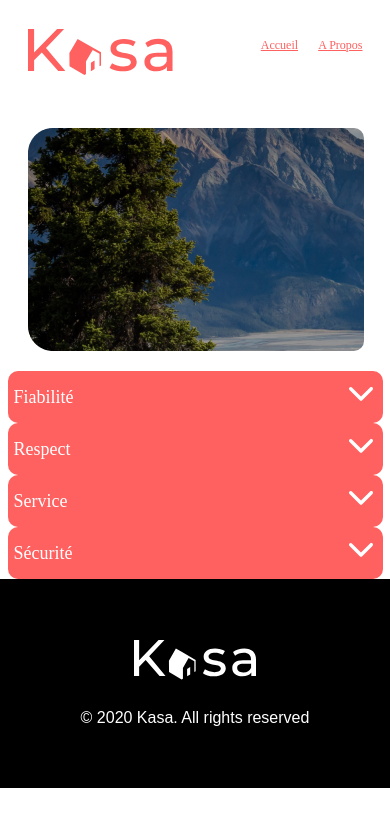
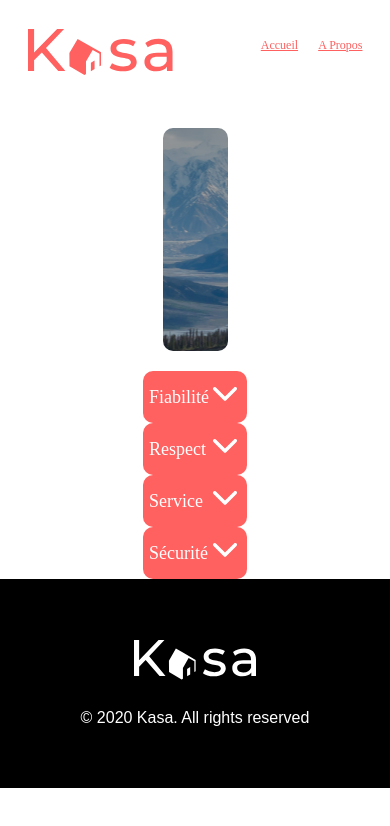
Before and after one commit to Chris92i/KASA, a React (Create React App) app: page /about in a window 390 px wide. Shown: the top 826 px of the page. Built offline with nearby package versions, Linux system fonts and the light colour scheme.

Commit message:
ajustement banner responsive

```diff
--- a/src/components/Banner/style.scss
+++ b/src/components/Banner/style.scss
@@ -43,18 +43,21 @@
 @media all and (max-width: 450px) {
   .banner_container {
     //width: 100vw;
+    //width: auto;
     height: 111px;
     display: flex;
     justify-content: center;
     margin: 20px;
     font-size: 24px;
   }
-.banner_container_about{
-    width: 336px;
+.About .banner_container_about{
+    //width: 100%;
     height: 223px;
     margin-left: 20px;
     margin-right: 19px;
     border-radius: 10px;
+    background-size: cover;
+    background-position: center;
 }
 
   .banner_text {
--- a/src/pages/About/index.scss
+++ b/src/pages/About/index.scss
@@ -29,5 +29,6 @@
 @media all and (max-width: 450px) {
     .About{
         height: 100vh;
+        width: 100vw;
     }
 }
--- a/src/pages/Detail/style.scss
+++ b/src/pages/Detail/style.scss
@@ -105,3 +105,12 @@
     height: 36px;
     flex-shrink: 0;
 }
+
+
+@media all and (max-width: 450px) {
+.page_logement{
+    width: 100vw;
+    height: 100vh;
+}
+
+}
```
